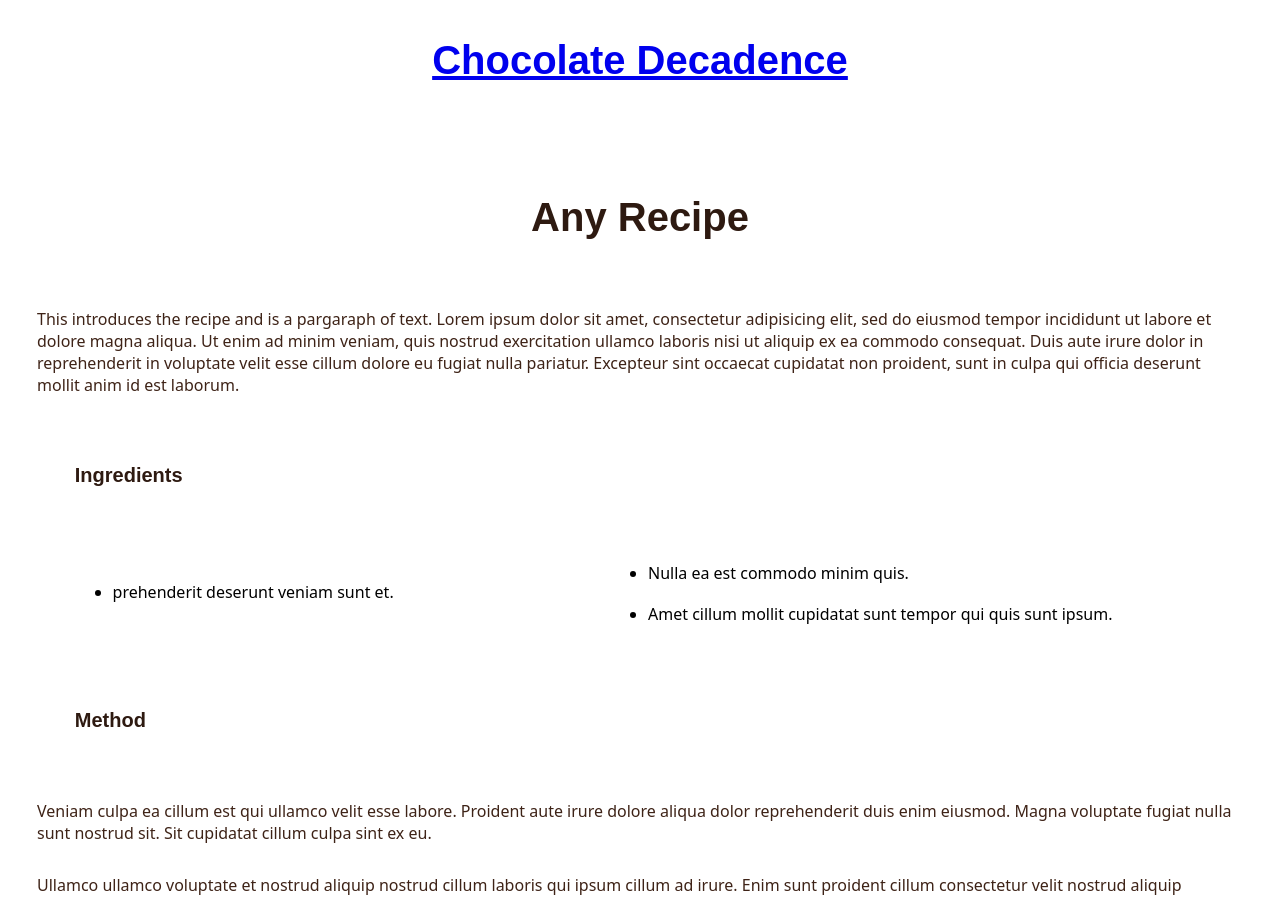
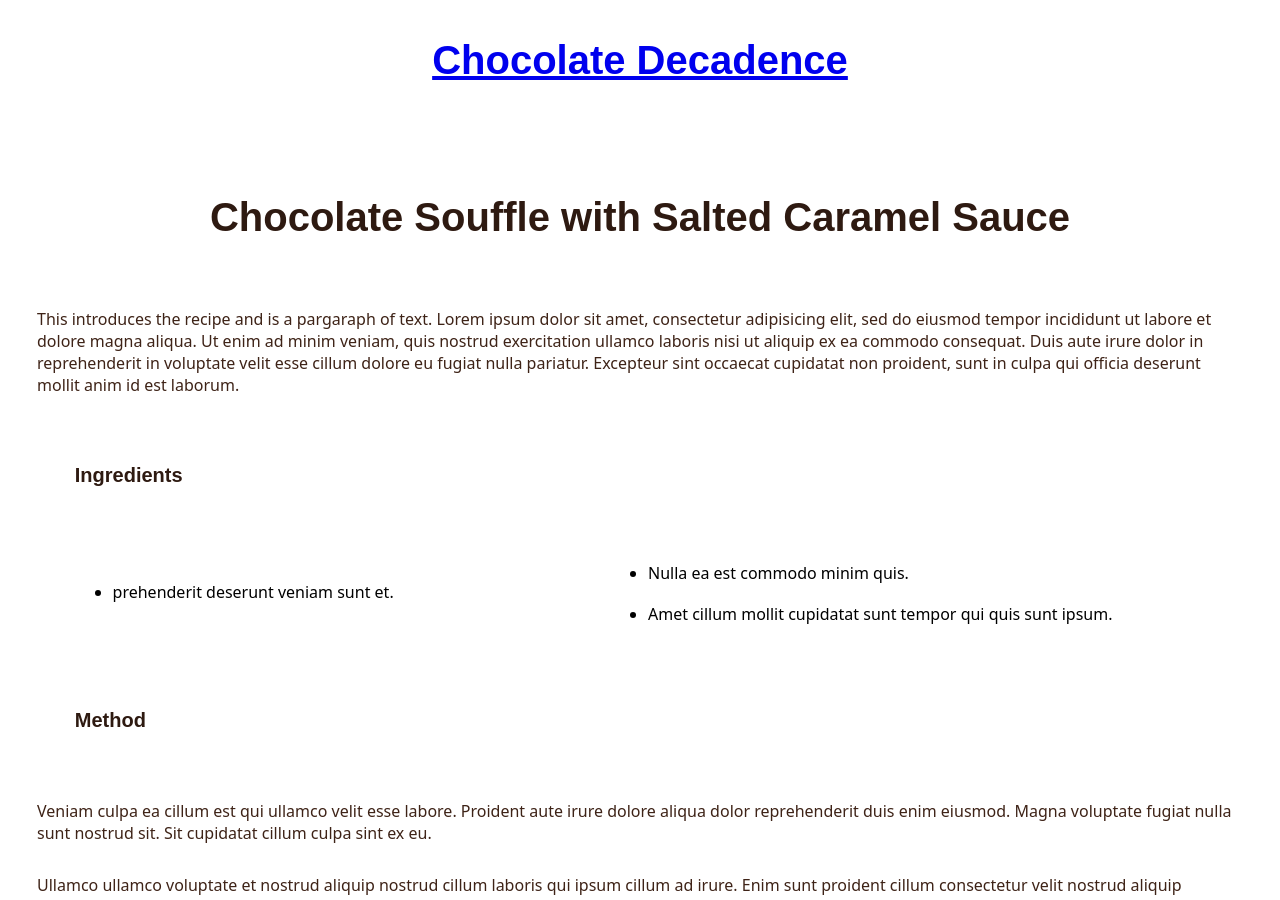
Before and after one commit to nicoleanncarter/recipes, a Jekyll site: the page built from _recipes/recipe2.md, in a window 1280 px wide and 900 px high. Built offline with Jekyll 4.4.1, drawn with Linux system fonts in a browser that asks for light colours.

Commit message:
Update Recipe “recipe2”

```diff
--- a/_recipes/recipe2.md
+++ b/_recipes/recipe2.md
@@ -1,9 +1,9 @@
 ---
+title: Chocolate Souffle with Salted Caramel Sauce
+date: 2019-10-19
+order: 1
 layout: recipe
-title: Any Recipe
-date: 2019-10-19
 published: true
-order: 1
 ---
 This introduces the recipe and is a pargaraph of text. Lorem ipsum dolor sit amet, consectetur adipisicing elit, sed do eiusmod tempor incididunt ut labore et dolore magna aliqua. Ut enim ad minim veniam, quis nostrud exercitation ullamco laboris nisi ut aliquip ex ea commodo consequat. Duis aute irure dolor in reprehenderit in voluptate velit esse cillum dolore eu fugiat nulla pariatur. Excepteur sint occaecat cupidatat non proident, sunt in culpa qui officia deserunt mollit anim id est laborum.
 
```
